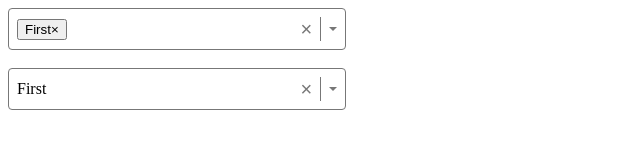
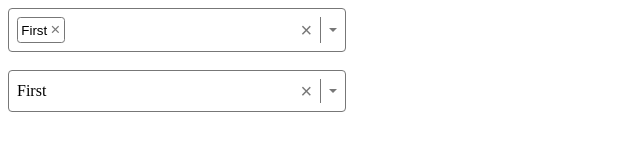
Before and after one commit to dthackray/react-select, a React (Vite) app: page / in a window 1280 px wide. Shown: the top 160 px of the page, without its empty margins (0-640 px from the left). Built offline with nearby package versions, Linux system fonts and the light colour scheme.

Commit message:
Add more styles
Signed-off-by: Dan Thackray <djthackray@gmail.com>

```diff
--- a/src/select.module.css
+++ b/src/select.module.css
@@ -17,6 +17,9 @@
 
 .value {
     flex-grow: 1;
+    display: flex;
+    gap: .5em;
+    flex-wrap: wrap;
 }
 
 .clear-btn {
@@ -80,3 +83,31 @@
 .highlighted {
     background-color: hsl(200, 100%, 70%);
 }
+
+.option-badge {
+    display: flex;
+    align-items: center;
+    border: .05em solid #777;
+    border-radius: .25em;
+    padding: .15em .25em;
+    gap: .25em;
+    cursor: pointer;
+    background: none;
+    outline: none;
+}
+
+.option-badge:hover,
+.option-badge:focus {
+    background-color: hsl(0, 100%, 90%);
+    border-color: hsl(0, 100%, 90%);
+}
+
+.option-badge:hover > .remove-btn,
+.option-badge:focus > .remove-btn{
+    color: hsl(0, 100%, 50%);
+}
+
+.option-badge > .remove-btn {
+    font-size: 1.25em;
+    color: #777;
+}
```
